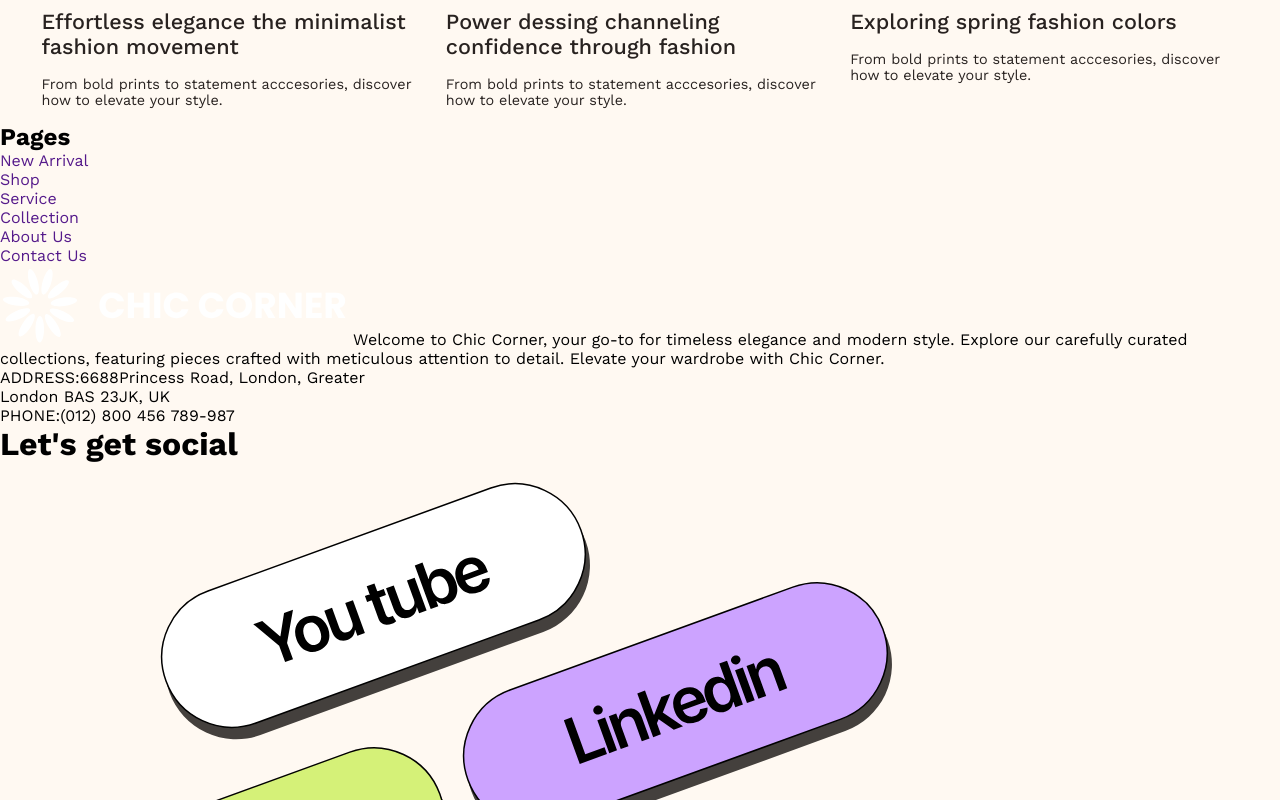
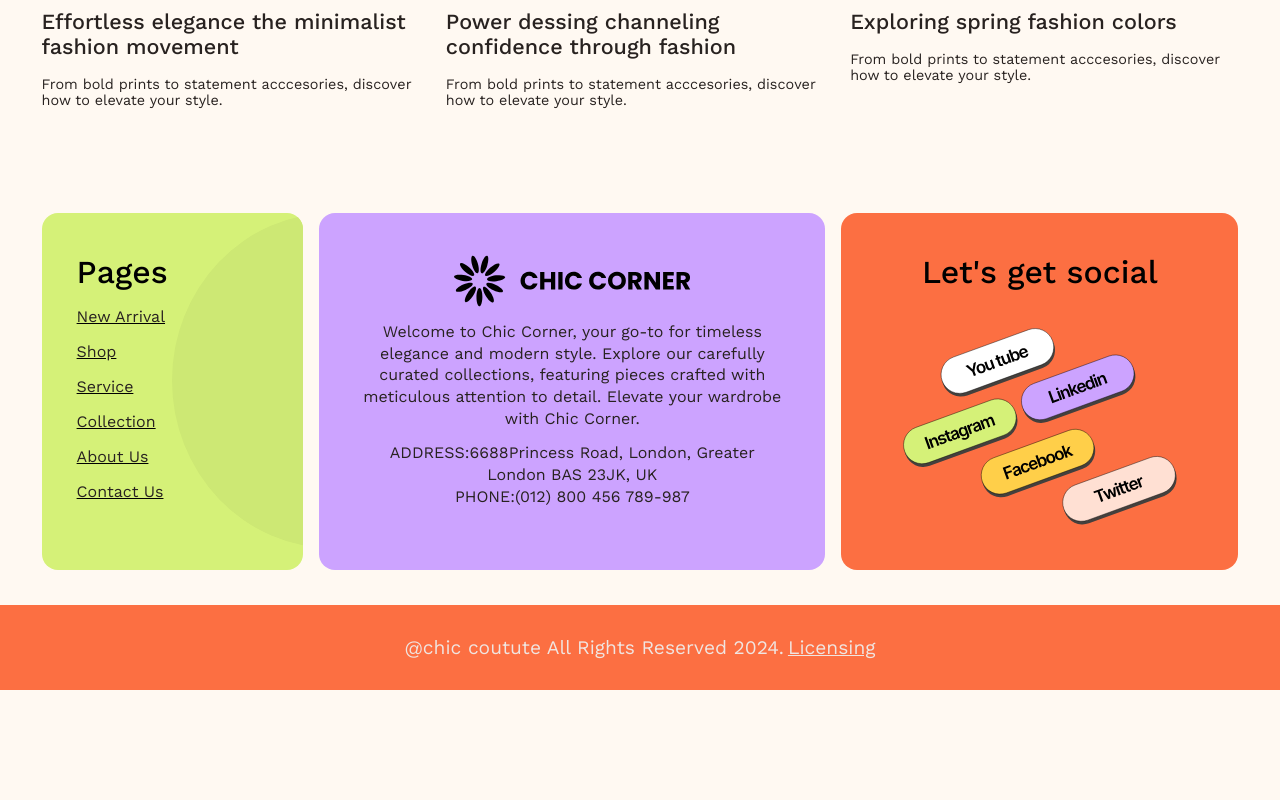
Before and after one commit to wahdjong-pc/slicing-1, a plain HTML site: page index.html in a window 1280 px wide. Shown: the part 5500-6300 px from the top of the page. After the commit the page ends 6190 px from the top, so only its background shows below. Drawn offline with nearby package versions, Linux system fonts and the light colour scheme.

Commit message:
Add footer section with style and add logo with color black

```diff
--- a/index.html
+++ b/index.html
@@ -392,7 +392,7 @@
     </section>
 
     <footer>
-        <div class="footer__top">
+        <div class="footer__top container">
             <div class="footer__card-left">
                 <div class="circle__overlay"></div>
                 <div class="item__footer">
@@ -406,11 +406,17 @@
                 </div>
             </div>
             <div class="footer__card-middle">
-                <img src="img/logo.svg" alt="Logo">
-                <span>Welcome to Chic Corner, your go-to for timeless elegance and modern style. Explore our carefully curated collections, featuring pieces crafted with meticulous attention to detail. Elevate your wardrobe with Chic Corner.</span>
-                <p>ADDRESS:6688Princess Road, London, Greater</p>
-                <p>London BAS 23JK, UK</p>
-                <p>PHONE:(012) 800 456 789-987</p>
+                <img src="img/logo-black.svg" alt="Logo">
+                <div class="headline__footer">
+                    <span>Welcome to Chic Corner, your go-to for timeless elegance and modern style. Explore our carefully curated collections, featuring pieces crafted with meticulous attention to detail. Elevate your wardrobe with Chic Corner.</span>
+                </div>
+                <div class="address__footer">
+                    <p>ADDRESS:6688Princess Road, London, Greater</p>
+                    <p>London BAS 23JK, UK</p>
+                    <p>PHONE:(012) 800 456 789-987</p>
+                </div>
+
+
             </div>
             <div class="footer__card-right">
                 <h1>Let's get social</h1>
@@ -418,18 +424,9 @@
             </div>
         </div>
         <div class="footer__bottom">
-            <span>@chic coutute All Rights Reserved 2024. <a href="">Licensing</a></span>
+            <span>@chic coutute All Rights Reserved 2024.<a href="">Licensing</a></span>
         </div>
     </footer>
-  <br>
-  <br>
-  <br>
-  <br>
-  <br>
-  <br>
-  <br>
-  <br>
-  <br>
     <script src="main.js"></script>
 </body>
 </html>
--- a/styles.css
+++ b/styles.css
@@ -13,6 +13,7 @@
     --color11: #EBCBBE;
     --coloe12: #FFFFFF;
     --color13: #F0E5E1;
+    --color14: #CDE874;
 }
 
 *{
@@ -1591,6 +1592,113 @@ body{
 }
 
 /* SECTION FEATURED BLOG END */
+
+/* SECTION FOOTER START */
+footer{
+    margin-top: 90px;
+}
+
+.footer__top{
+    display: flex;
+    gap: 1em;
+}
+
+.footer__card-left{
+    flex: 1.2;
+    overflow: hidden;
+    background-color: var(--color7);
+    position: relative;
+}
+.circle__overlay{
+    position: absolute;
+    top: 0;
+    left: 50%;
+    width: 320px;
+    height: 335px;
+    background-color: var(--color14);
+    border-radius: 50%;
+    -webkit-border-radius: 50%;
+    -moz-border-radius: 50%;
+    -ms-border-radius: 50%;
+    -o-border-radius: 50%;
+}
+.item__footer{
+    display: flex;
+    flex-direction: column;
+    gap: 1em;
+    padding: 40px 35px;
+}
+.item__footer h2, .footer__card-right h1{
+    font-size: 2rem;
+    font-weight: 500;
+}
+.link{
+    text-decoration: underline;
+}
+.link a{
+    color: var(--color9);
+}
+.footer__card-middle, .footer__card-right{
+    display: flex;
+    flex-direction: column;
+    align-items: center;
+}
+
+.footer__card-middle{
+    flex: 2;
+    display: flex;
+    flex-direction: column;
+    text-align: center;
+    gap: .8em;
+    background-color: var(--color4);
+    padding: 40px 35px;
+    line-height: 1.36em;
+    color: var(--color9);
+}
+.footer__card-middle img{
+    width: 240px;
+}
+.footer__card-right{
+    flex: 1.5;
+    background-color: var(--color2);
+    padding: 40px 35px;
+    display: flex;
+    flex-direction: column;
+    gap: 2em;
+}
+
+.footer__card-left, .footer__card-middle, .footer__card-right{
+    border-radius: 1em;
+    -webkit-border-radius: 1em;
+    -moz-border-radius: 1em;
+    -ms-border-radius: 1em;
+    -o-border-radius: 1em;
+}
+
+.footer__card-right img{
+    width: 87%;
+}
+
+.footer__bottom{
+    background-color: var(--color2);
+    height: 85px;
+    margin-top: 35px;
+}
+
+.footer__bottom span{
+    height: 100%;
+    display: flex;
+    justify-content: center;
+    align-items: center;
+    font-size: 1.2rem;
+    color: var(--color13);
+}
+.footer__bottom a{
+    padding-left: 4px;
+    color: var(--color13);
+    text-decoration: underline;
+}
+/* SECTION FOOTER END */
 @media screen and (max-width: 961px) {
   .navbar__lists, .navbar__ctas{
     display: none;
```
Also changed, not shown: img/logo-black.svg (added).
